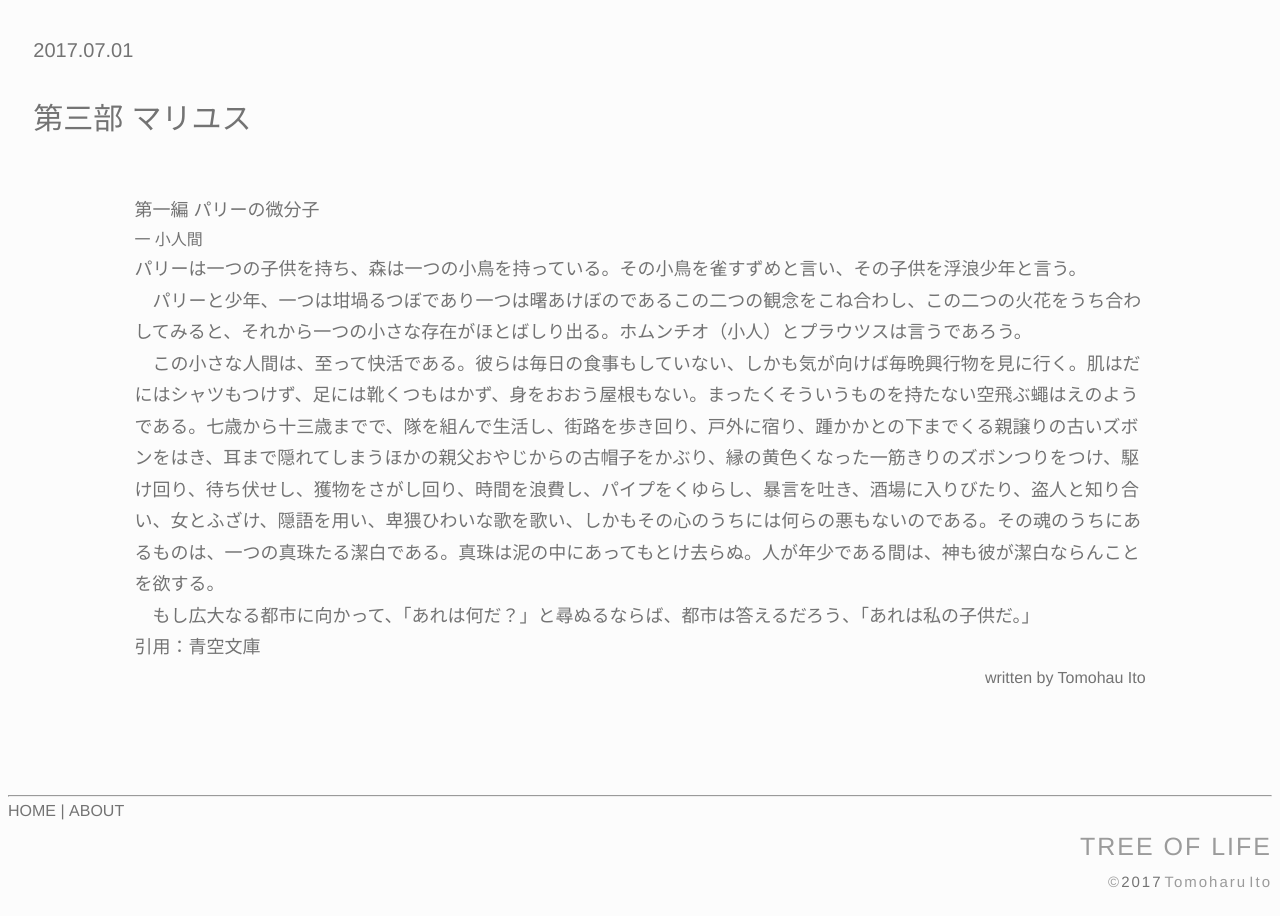
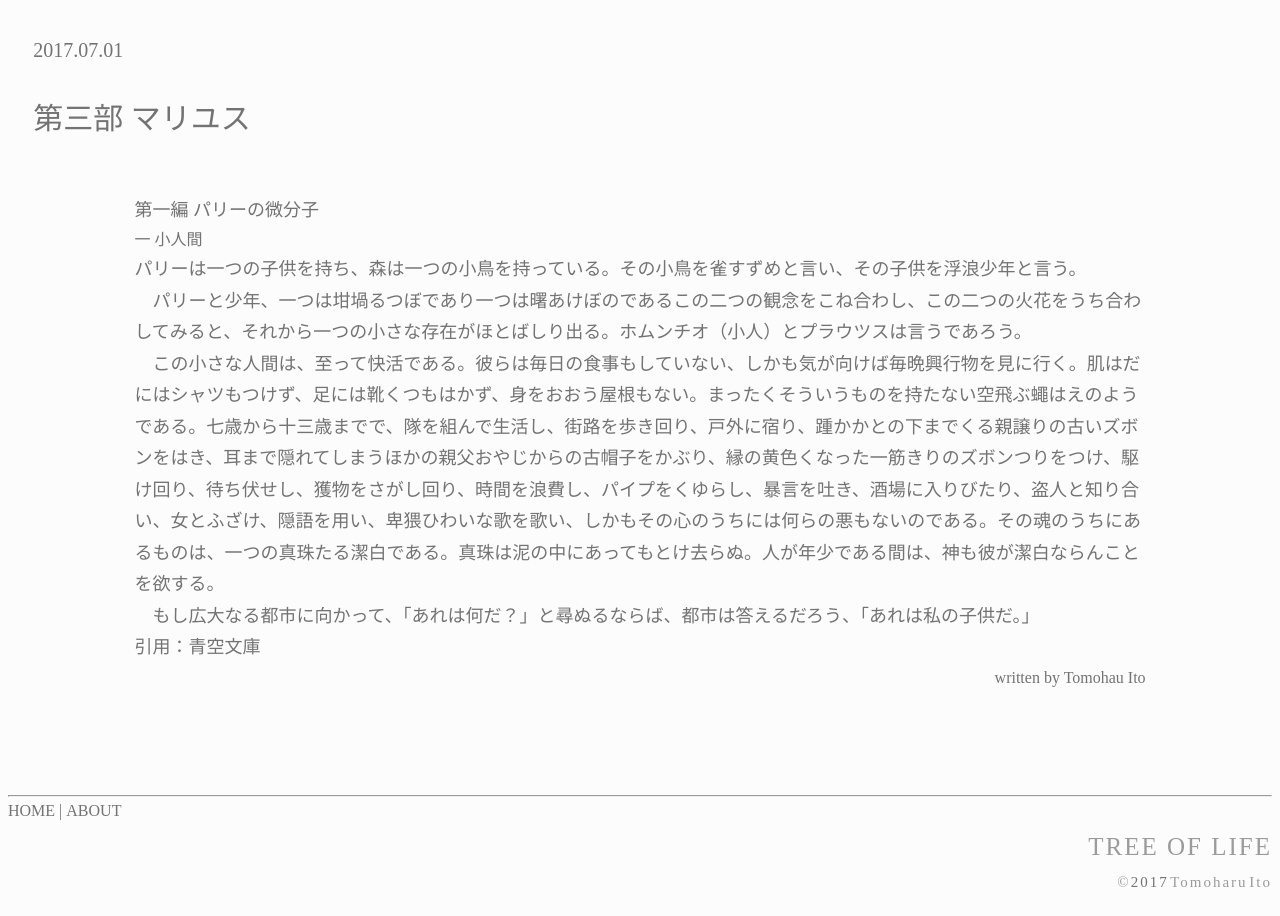
Before and after one commit to TomoharuIto/blog, a Jekyll site: the page built from _posts/2017-07-01-post.md, in a window 1280 px wide. Built offline with Jekyll 4.4.1, drawn with Linux system fonts in a browser that asks for light colours; nearby versions of some CDN libraries; some web fonts are replaced; comment, search, counter and statistics services are not loaded.

Commit message:
Change the fonts

```diff
--- a/common/css/post.css
+++ b/common/css/post.css
@@ -37,7 +37,7 @@ body * {
 }
 
 * h1, * h2, * h3, * h4, * p, * li, * a, * time, * small, * text {
-  font-family: "Helvetica Neue Thin", 'Noto Sans JP Light', Helvetica, Arial, "Hiragino Kaku Gothic ProN", Meiryo, sans-serif;
+  /* font-family: "Helvetica Neue Thin", 'Noto Sans JP Light', Helvetica, Arial, "Hiragino Kaku Gothic ProN", Meiryo, sans-serif; */
   font-size: 100%;
   font-weight: normal;
   vertical-align: bottom;
```
Also changed, not shown: 1 other file.
